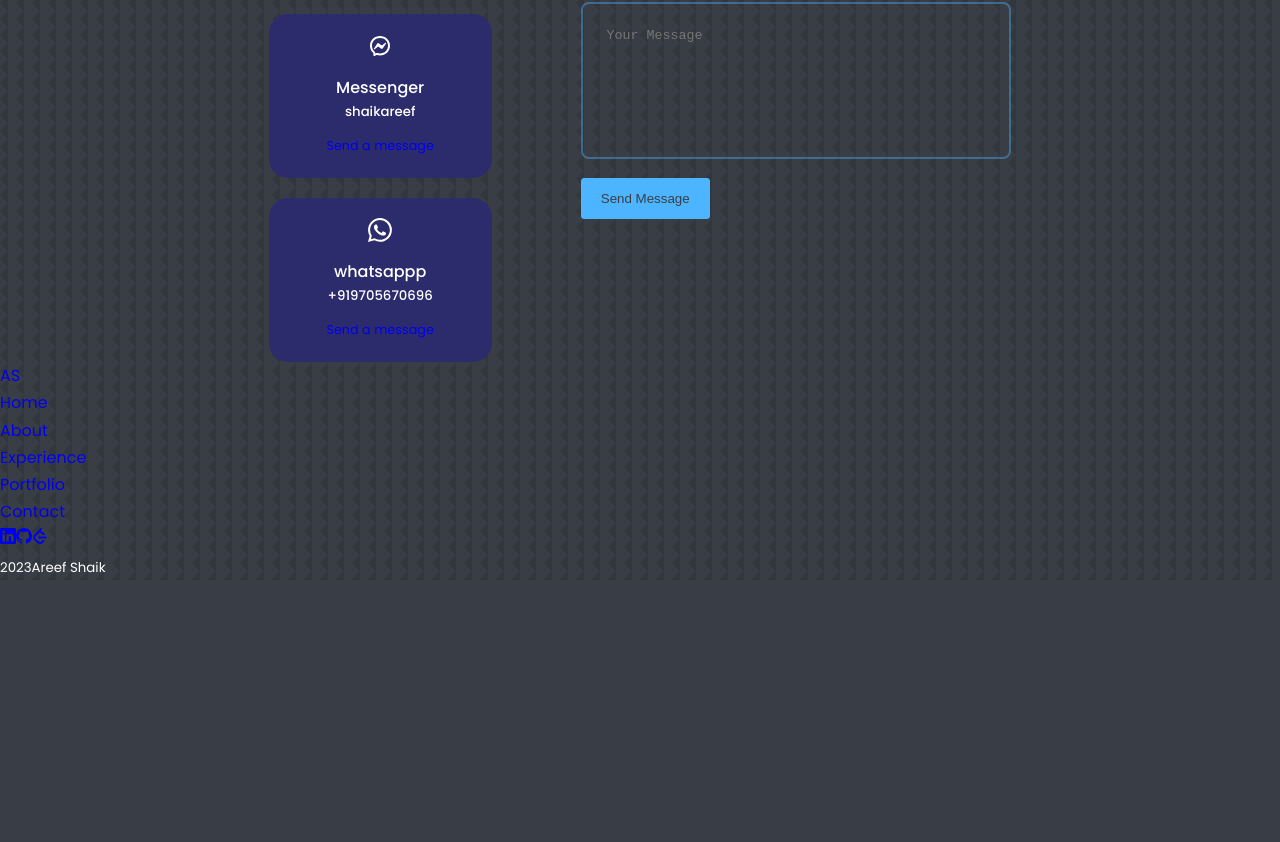
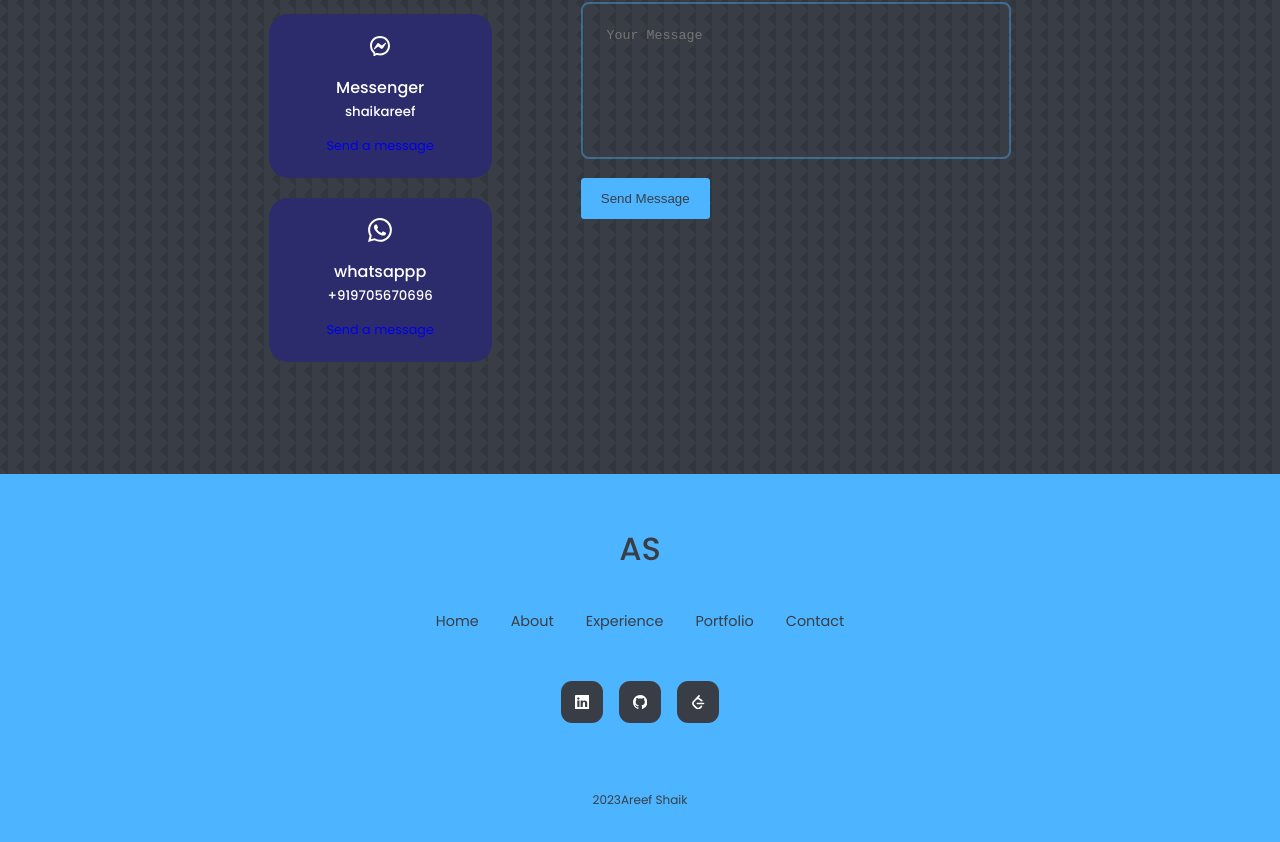
Before and after one commit to shaikareef482/react-portfolio-website1, a React (Create React App) app: page / in a window 1280 px wide. Shown: the part 4053-4895 px from the top of the page. Before the commit the page ends 4633 px from the top, so only its background shows below. Built offline with nearby package versions, Linux system fonts and the light colour scheme.

Commit message:
css for footer components

```diff
--- a/src/components/footer/Footer.module.css
+++ b/src/components/footer/Footer.module.css
@@ -0,0 +1,63 @@
+footer {
+    background: var(--color-primary);
+    padding: 3rem 0;
+    text-align: center;
+    font-size: 0.9rem;
+    margin-top: 7rem;
+}
+
+footer a {
+    color: var(--color-bg);
+}
+
+.footer__logo {
+    font-size: 2rem;
+    font-weight: 500;
+    margin-bottom: 2rem;
+    display: inline-block;
+}
+
+.permalinks {
+    display: flex;
+    flex-wrap: wrap;
+    justify-content: center;
+    gap: 2rem;
+    margin: 0 auto 3rem;
+}
+
+.footer__socials {
+    display: flex;
+    justify-content: center;
+    gap: 1rem;
+    margin-bottom: 4rem;
+}
+.footer__socials a {
+    background: var(--color-bg);
+    color: var(--color-white);
+    padding: 0.8rem;
+    border-radius: 0.7rem;
+    display: flex;
+    border: 1px solid transparent;
+}
+.footer__socials a:hover {
+    background: transparent;
+    color: var(--color-bg);
+    border-color: var(--color-bg);
+}
+
+.footer__copyright {
+    margin-bottom: 4rem;
+    color: var(--color-bg);
+}
+
+/* =========MEDIA QUERIES(Small Devices)========*/
+@media screen and (max-width: 600px) {
+    .permalinks {
+        flex-direction: column;
+        gap: 1.5rem;
+    }
+
+    .footer__socials {
+        margin-bottom: 2.6rem;
+    }
+}
```
